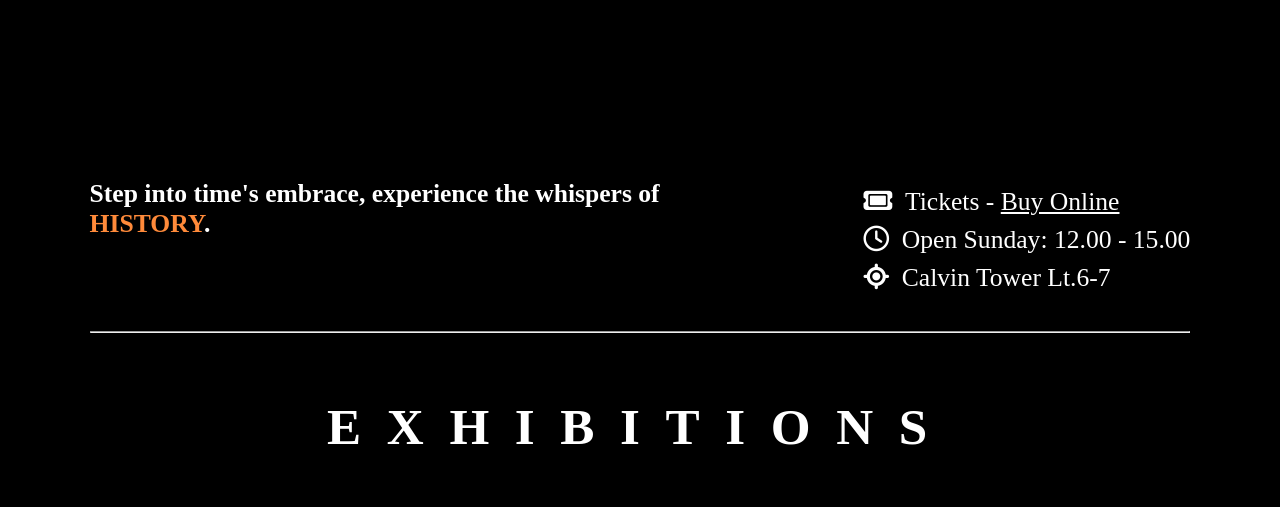
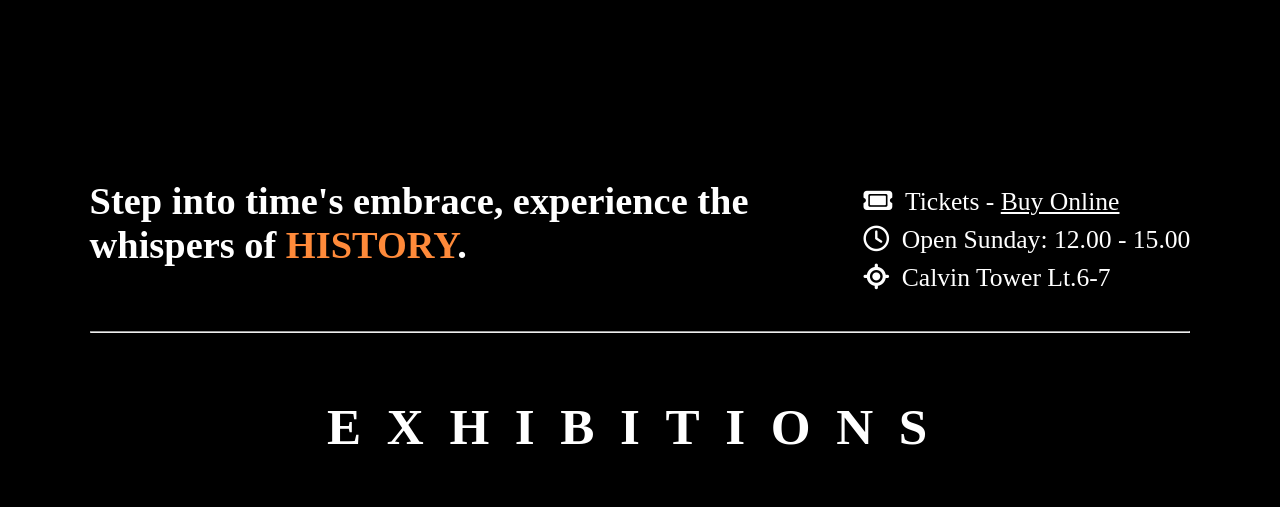
Before and after one commit to reagankim7/Galeria_Sophilia, a PHP site: page /home.html in a window 1280 px wide. Shown: the part 685-1192 px from the top of the page. Run offline with PHP 8.4, Linux system fonts and the light colour scheme; some libraries are stand-ins or nearby versions; some web fonts are replaced.

Commit message:
minor font size change

```diff
--- a/Home/styles.css
+++ b/Home/styles.css
@@ -174,7 +174,7 @@ a:after {
 .leftOverview h2 {
     font-family: 'Inria Serif', serif;
     font-weight: bold;
-    font-size: 2vw;
+    font-size: 3vw;
 }
 
 .leftOverview span {
```
